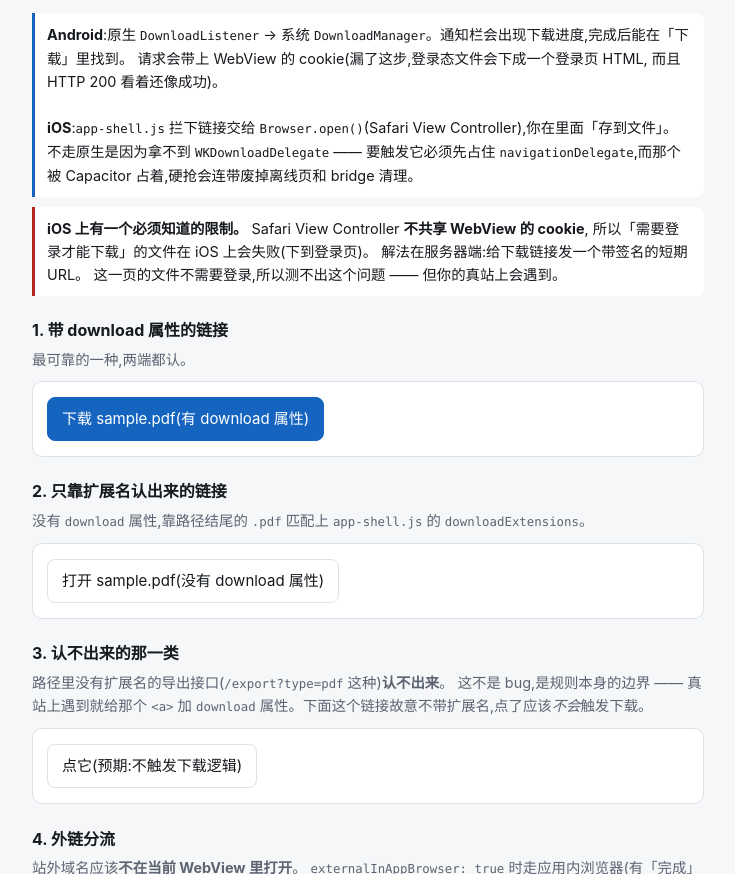
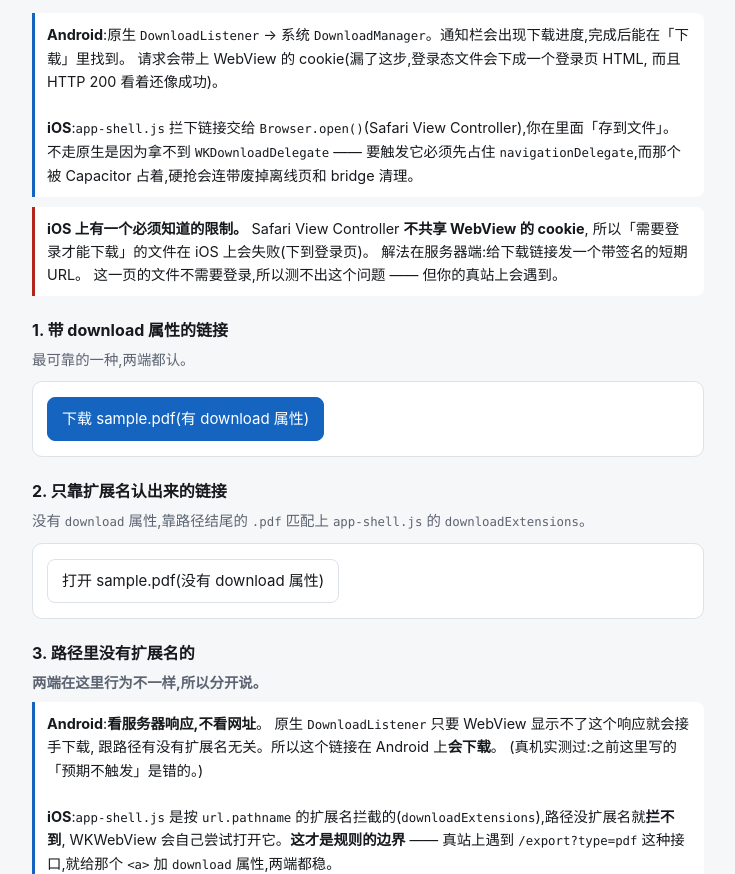
Before and after one commit to xiaoyuuuuuuuuuuuu/webview-app, a website: page test-site/download.html in a window 1280 px wide. Shown: the part 78-952 px from the top of the page, without its empty margins (272-1007 px from the left). Drawn offline with Linux system fonts and the light colour scheme; files that its build step writes are made by us from their sources.

Commit message:
测试页:下载第 3 节写错了,换成真没扩展名的路径;Pages 只跟 main
真机上点下载页第 3 个链接时发现测试页自己写错了。那个链接是
sample.pdf?type=pdf&no-extension-in-path=1 —— 查询串里没扩展名,
但【路径】仍然以 .pdf 结尾,而 app-shell.js 判断看的是 url.pathname
(第 533 行),所以它其实会被识别成下载。页面上写的「预期:不触发」是错的。

而且就算换成真没扩展名的路径,Android 上也照样会下载:扩展名规则只在
iOS 上用(第 564 行 platform === 'ios'),Android 走原生 DownloadListener,
只要 WebView 显示不了这个响应就接手,跟网址长什么样无关。真机实测
这个链接在 Android 上下载了。

改法:
- 第 3 节换成 /export-noext(一个没有扩展名、内容就是那份 PDF 的文件),
  说明里把两端分开讲:Android 看服务器响应,iOS 按路径扩展名拦,
  后者才是规则真正的边界
- export-noext 在 .gitattributes 里标成 binary(没扩展名,不标会被当文本)
- pages.yml 的文件清单检查加上它

顺带:Pages 工作流的 push 触发只留 main。之前还列了 'claude/**',
同一个提交同时推 main 和开发分支会触发两次,cancel-in-progress 再取消
其中一次,每次都留个看着像失败的 cancelled(这次就被它迷惑了一下)。
现在文件已经在 main 上,workflow_dispatch 也能用,不需要那一路了。

Co-Authored-By: Claude Opus 5.5 <noreply@anthropic.com>

```diff
--- a/test-site/download.html
+++ b/test-site/download.html
@@ -49,15 +49,25 @@
     <a href="sample.pdf"><button>打开 sample.pdf(没有 download 属性)</button></a>
   </div>
 
-  <h2>3. 认不出来的那一类</h2>
+  <h2>3. 路径里没有扩展名的</h2>
   <p class="sub" style="margin:-4px 0 8px">
-    路径里没有扩展名的导出接口(<code>/export?type=pdf</code> 这种)<strong>认不出来</strong>。
-    这不是 bug,是规则本身的边界 —— 真站上遇到就给那个 <code>&lt;a&gt;</code> 加
-    <code>download</code> 属性。下面这个链接故意不带扩展名,点了应该<em>不会</em>触发下载。
+    <strong>两端在这里行为不一样,所以分开说。</strong>
   </p>
+  <div class="note" style="margin-top:0">
+    <strong>Android</strong>:<strong>看服务器响应,不看网址</strong>。
+    原生 <code>DownloadListener</code> 只要 WebView 显示不了这个响应就会接手下载,
+    跟路径有没有扩展名无关。所以这个链接在 Android 上<strong>会下载</strong>。
+    (真机实测过:之前这里写的「预期不触发」是错的。)
+    <br><br>
+    <strong>iOS</strong>:<code>app-shell.js</code> 是按 <code>url.pathname</code>
+    的扩展名拦截的(<code>downloadExtensions</code>),路径没扩展名就<strong>拦不到</strong>,
+    WKWebView 会自己尝试打开它。<strong>这才是规则的边界</strong> ——
+    真站上遇到 <code>/export?type=pdf</code> 这种接口,就给那个 <code>&lt;a&gt;</code>
+    加 <code>download</code> 属性,两端都稳。
+  </div>
   <div class="card">
-    <a href="sample.pdf?type=pdf&amp;no-extension-in-path=1">
-      <button>点它(预期:不触发下载逻辑)</button>
+    <a href="export-noext">
+      <button>点它(路径 /export-noext,没有扩展名)</button>
     </a>
   </div>
 
```
Also changed, not shown: .github/workflows/pages.yml, 2 other files.
